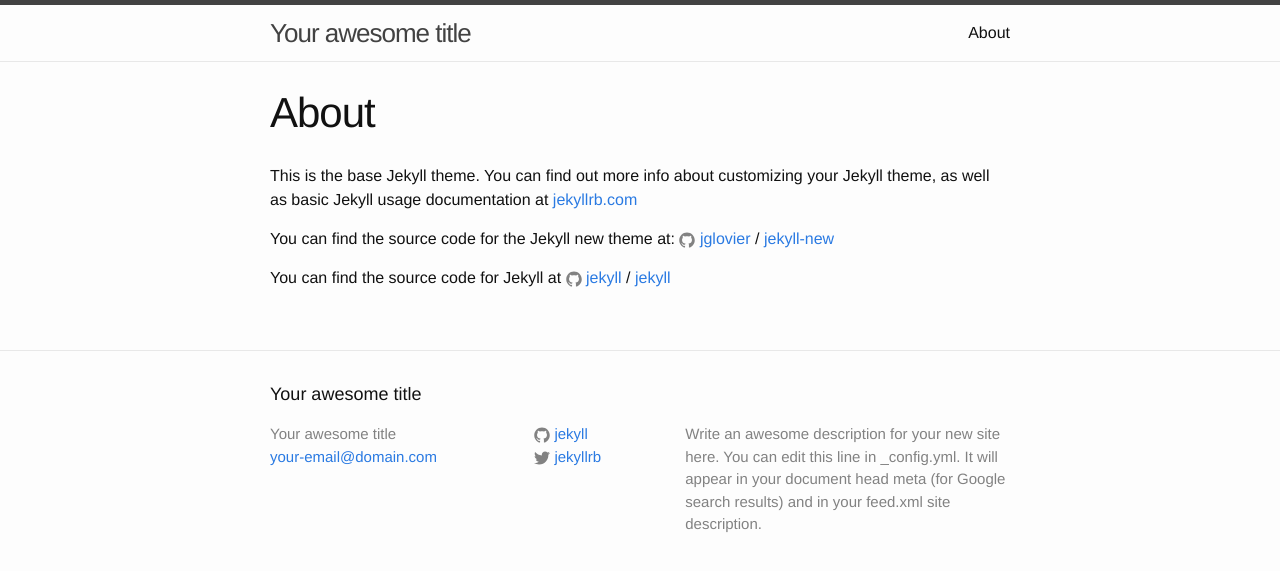
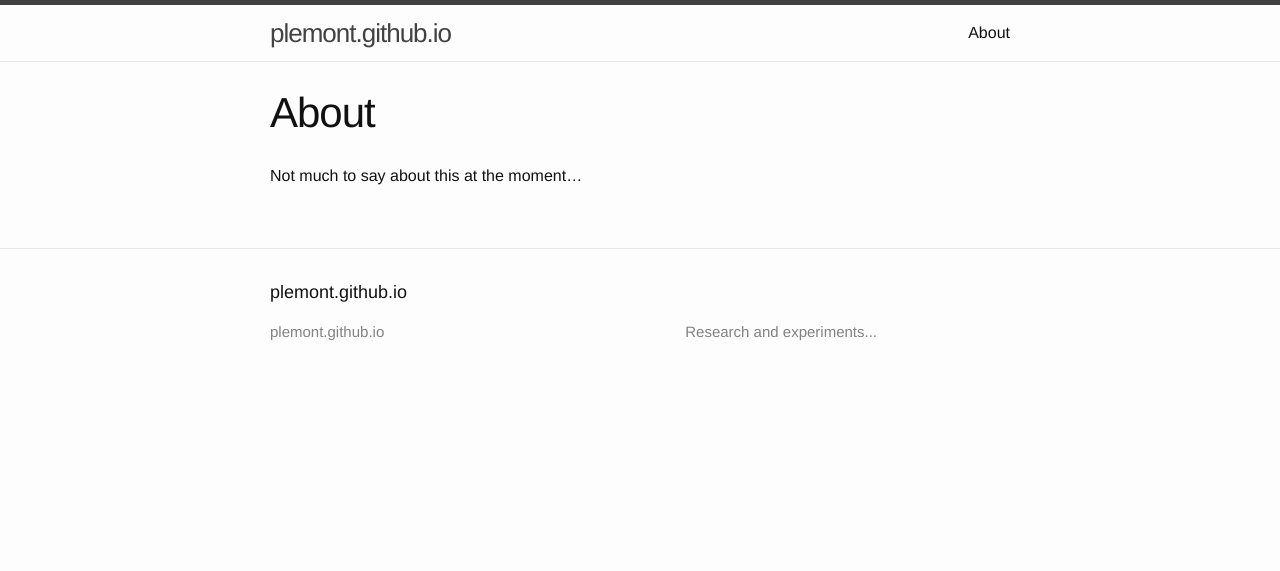
Before and after one commit to plemont/plemont.github.io, a Jekyll site: the page built from about.md, in a window 1280 px wide. Shown: the top 571 px of the page. Built offline with Jekyll 4.4.1, drawn with Linux system fonts in a browser that asks for light colours.

```diff
--- a/_config.yml
+++ b/_config.yml
@@ -6,16 +6,11 @@
 # 'jekyll serve'. If you change this file, please restart the server process.
 
 # Site settings
-title: Your awesome title
-email: your-email@domain.com
+title: plemont.github.io
 description: > # this means to ignore newlines until "baseurl:"
-  Write an awesome description for your new site here. You can edit this
-  line in _config.yml. It will appear in your document head meta (for
-  Google search results) and in your feed.xml site description.
+  Research and experiments...
 baseurl: "" # the subpath of your site, e.g. /blog
-url: "http://yourdomain.com" # the base hostname & protocol for your site
-twitter_username: jekyllrb
-github_username:  jekyll
+url: "https://plemont.github.io/" # the base hostname & protocol for your site
 
 # Build settings
 markdown: kramdown
--- a/about.md
+++ b/about.md
@@ -4,12 +4,4 @@ title: About
 permalink: /about/
 ---
 
-This is the base Jekyll theme. You can find out more info about customizing your Jekyll theme, as well as basic Jekyll usage documentation at [jekyllrb.com](http://jekyllrb.com/)
-
-You can find the source code for the Jekyll new theme at:
-{% include icon-github.html username="jglovier" %} /
-[jekyll-new](https://github.com/jglovier/jekyll-new)
-
-You can find the source code for Jekyll at
-{% include icon-github.html username="jekyll" %} /
-[jekyll](https://github.com/jekyll/jekyll)
+Not much to say about this at the moment...
```
Also changed, not shown: _posts/2016-04-11-web-bluetooth-experiments.md (added, +66 -0 lines), _posts/2016-04-11-welcome-to-jekyll.markdown (deleted, +0 -25 lines).
